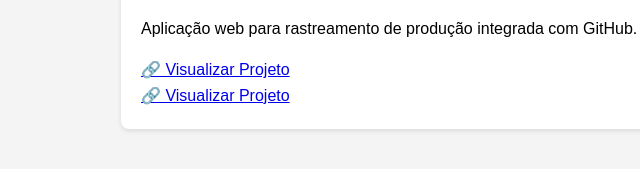
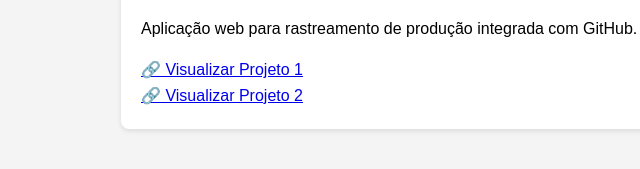
Before and after one commit to Philipe229/Meu-portifolio, a plain HTML site: page portfolio.html in a window 1280 px wide. Shown: the part 265-434 px from the top of the page, 119-759 px from the left. Drawn offline with Linux system fonts and the light colour scheme.

Commit message:
Modify project links in portfolio.html
Updated project links in the portfolio section.

```diff
--- a/portfolio.html
+++ b/portfolio.html
@@ -29,11 +29,11 @@
                 <p>Aplicação web para rastreamento de produção integrada com GitHub.</p>
 
                 <a href="https://philipe229.github.io/Meu-site/" target="_blank">
-                    🔗 Visualizar Projeto
+                    🔗 Visualizar Projeto 1
                 </a>
                 <br>
                 <a href="https://controle-de-residuos-hospital.onrender.com/login/" target="_blank">
-                    🔗 Visualizar Projeto
+                    🔗 Visualizar Projeto 2
                 </a>
             </div>
 
```
